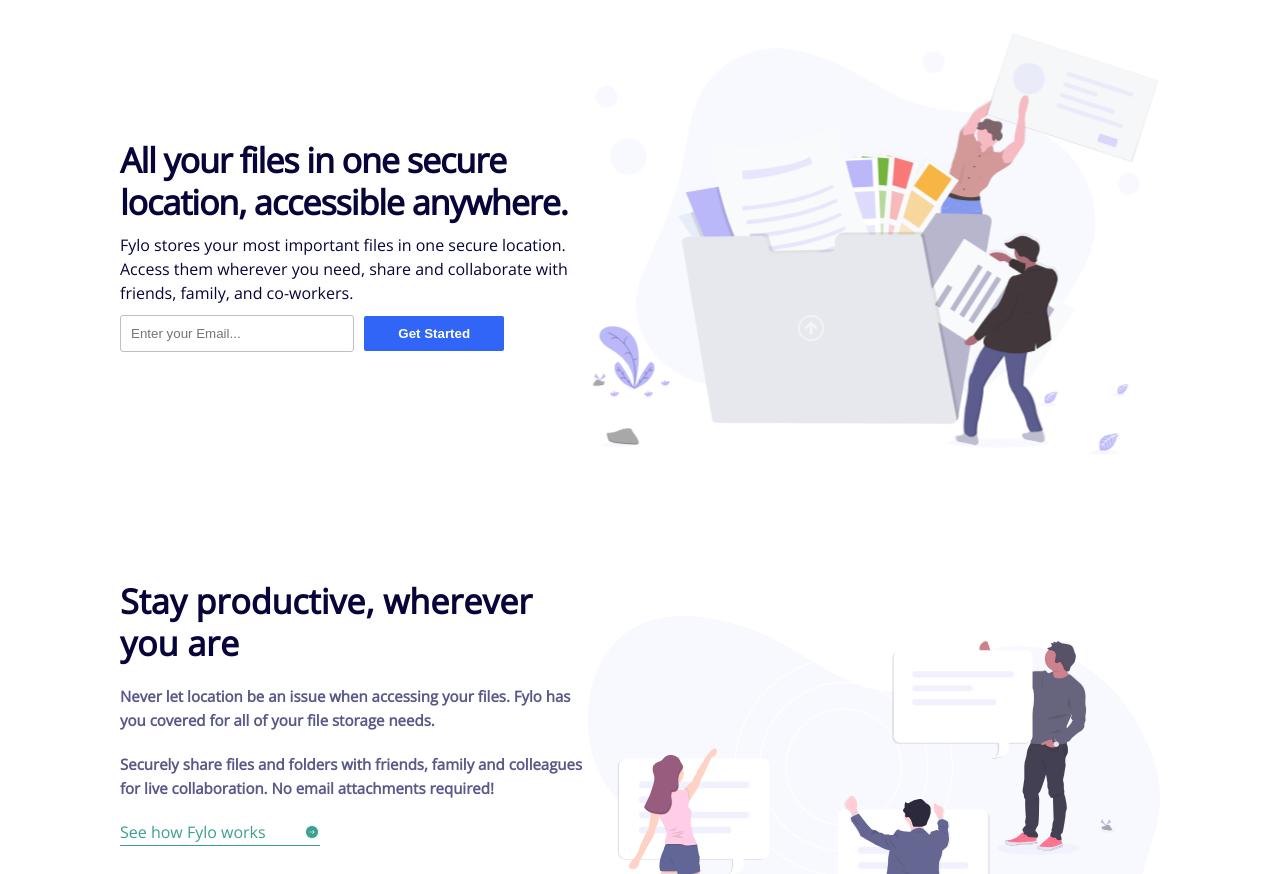
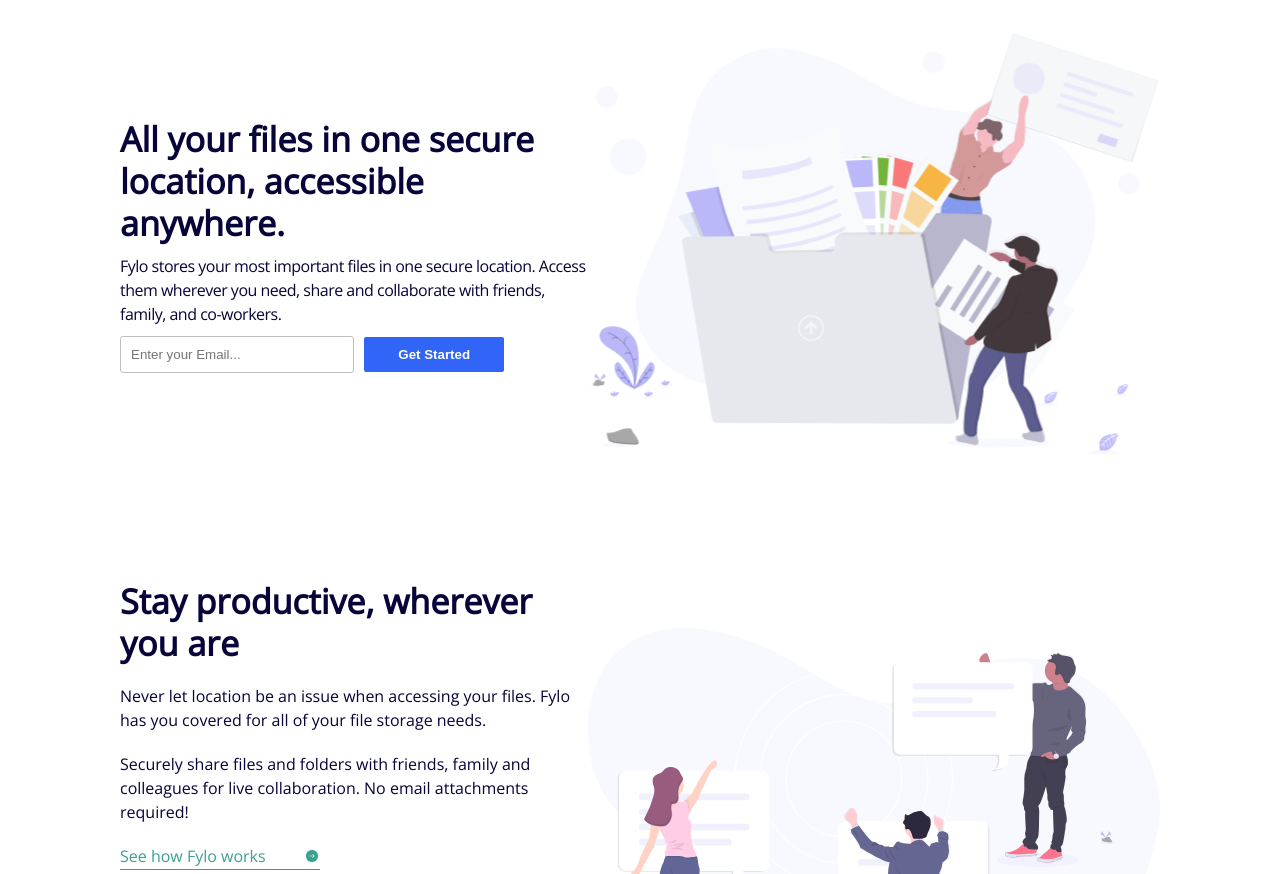
Before and after one commit to scourgeofgods/fylo-landing-page-with-two-column-layout-master, a plain HTML site: page index.html in a window 1280 px wide. Shown: the part 78-952 px from the top of the page. Drawn offline with nearby package versions, Linux system fonts and the light colour scheme.

Commit message:
features__Content--para classname changed

```diff
--- a/style.css
+++ b/style.css
@@ -103,7 +103,7 @@
 .hero__content--title {
   font-size: 3.4rem;
   line-height: 4.2rem;
-  letter-spacing: -1px;
+
   margin-right: 2rem;
   color: var(--very-dark-blue);
   font-weight: var(--fw-bold);
@@ -111,6 +111,7 @@
 .hero__content--para {
   color: var(--very-dark-blue);
   font-size: 1.6rem;
+  letter-spacing: -0.5px;
   line-height: 2.4rem;
   font-weight: var(--fw-regular);
 }
@@ -166,9 +167,10 @@
   color: var(--very-dark-blue);
   font-weight: var(--fw-bold);
 }
-.feature__content--para {
+.features__content--para {
   color: var(--very-dark-blue);
   font-size: 1.6rem;
+
   line-height: 2.4rem;
   font-weight: var(--fw-regular);
 }
```
